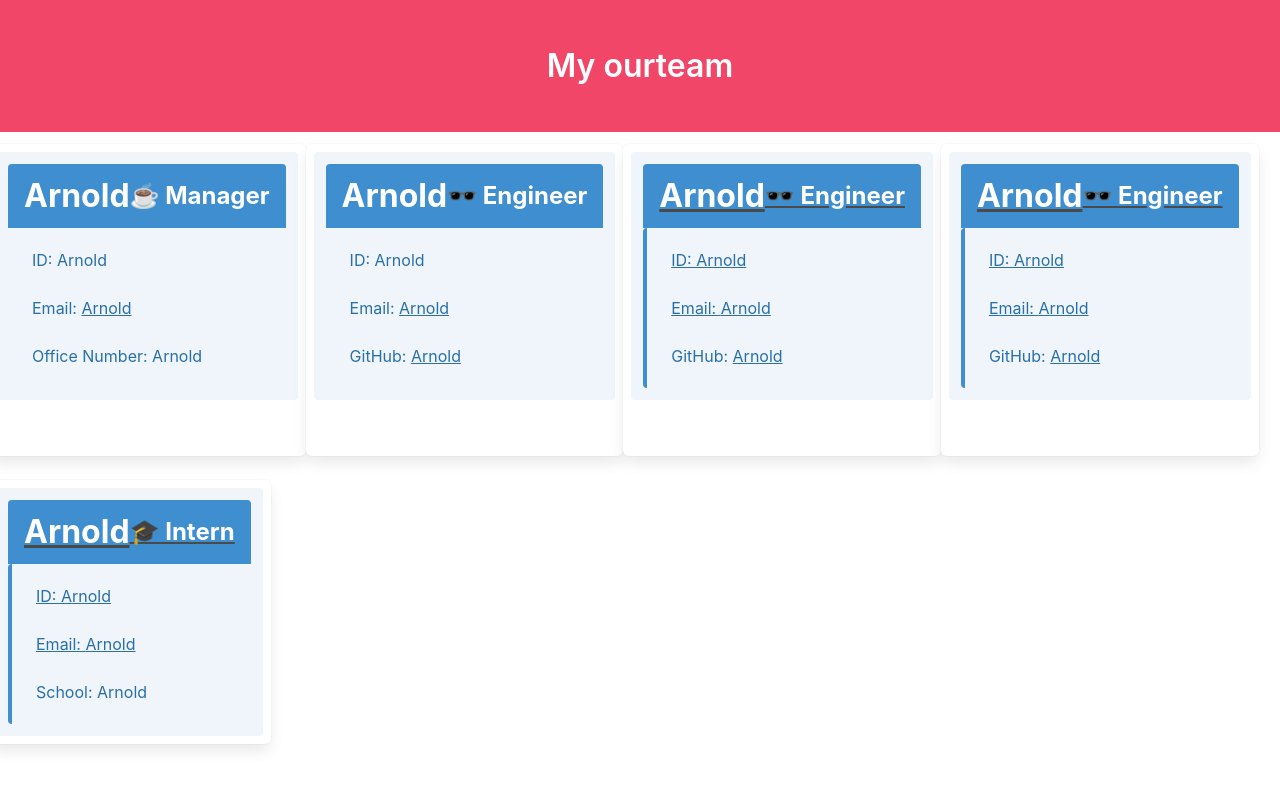
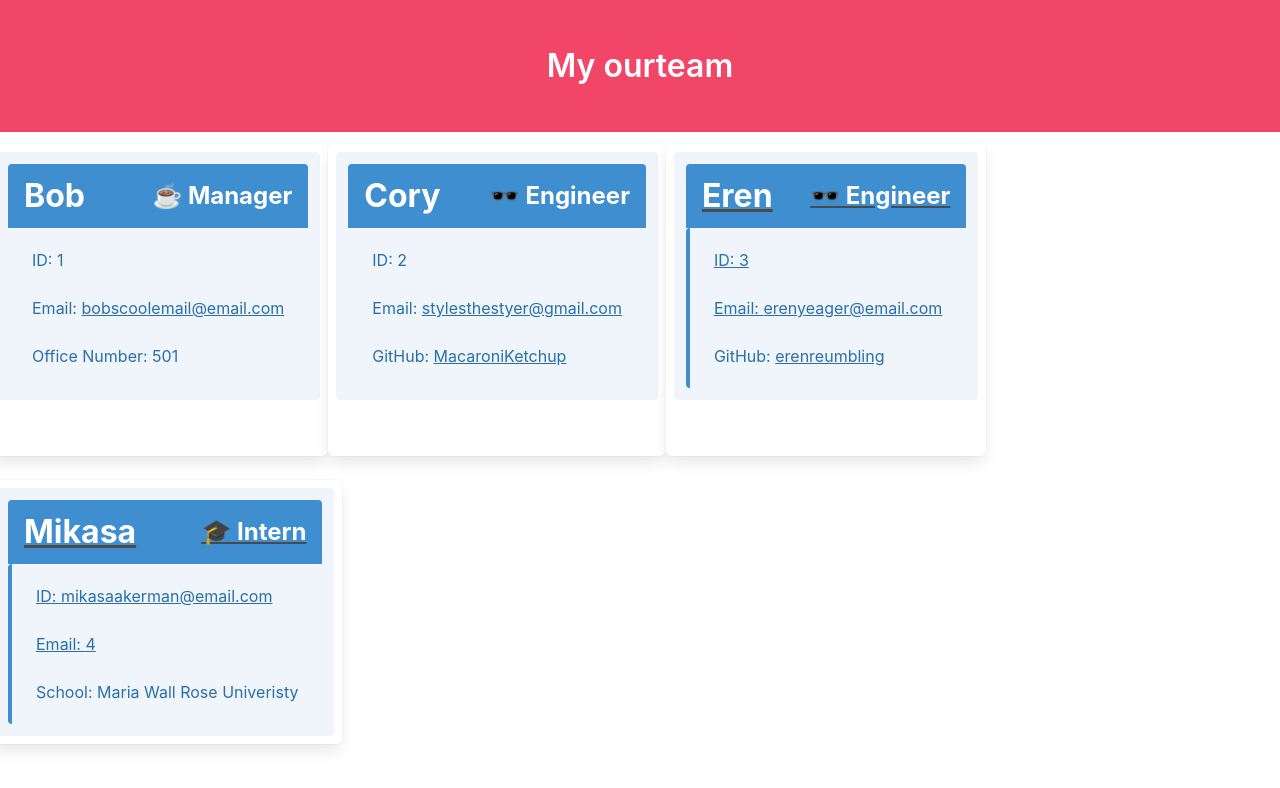
Before and after one commit to MacaroniKetchup/Team-Profile-Generator, a website: page dist/ourteam.html in a window 1280 px wide. Drawn offline with nearby package versions, Linux system fonts and the light colour scheme.

Commit message:
edited readme as will as the generated HTML file from the application

```diff
--- a/dist/ourteam.html
+++ b/dist/ourteam.html
@@ -26,15 +26,15 @@
         <div class="columns">
             <article class="column is-full message is-info">
                 <div class="message-header">
-                    <h1 class="is-size-3 has-text-weight-bold">Arnold</h1>
+                    <h1 class="is-size-3 has-text-weight-bold">Bob</h1>
                     <h2 class="is-size-4 has-text-weight-bold">☕ Manager</h2>
                 </div>
                 <div class="message-body">
-                    <p>ID: Arnold</p>
+                    <p>ID: 1</p>
                     <br>
-                    <p>Email: <a href="mailto:Arnold">Arnold</a></p>
+                    <p>Email: <a href="mailto:bobscoolemail@email.com">bobscoolemail@email.com</a></p>
                     <br>
-                    <p>Office Number: Arnold</p>
+                    <p>Office Number: 501</p>
                 </div>
             </article>
         </div>
@@ -44,15 +44,15 @@
         <div class="columns">
             <article class="column is-full message is-info">
                 <div class="message-header">
-                    <h1 class="is-size-3 has-text-weight-bold">Arnold</h1>
+                    <h1 class="is-size-3 has-text-weight-bold">Cory</h1>
                     <h2 class="is-size-4 has-text-weight-bold">🕶️ Engineer</h2>
                 </div>
                 <div class="message-body">
-                    <p>ID: Arnold</p>
+                    <p>ID: 2</p>
                     <br>
-                    <p>Email: <a href="mailto:Arnold">Arnold</a></p>
+                    <p>Email: <a href="mailto:stylesthestyer@gmail.com">stylesthestyer@gmail.com</a></p>
                     <br>
-                    <p>GitHub: <a href="https://github.com/Arnold">Arnold<a></p>
+                    <p>GitHub: <a href="https://github.com/MacaroniKetchup">MacaroniKetchup<a></p>
                 </div>
             </article>
         </div>
@@ -62,15 +62,15 @@
         <div class="columns">
             <article class="column is-full message is-info">
                 <div class="message-header">
-                    <h1 class="is-size-3 has-text-weight-bold">Arnold</h1>
+                    <h1 class="is-size-3 has-text-weight-bold">Eren</h1>
                     <h2 class="is-size-4 has-text-weight-bold">🕶️ Engineer</h2>
                 </div>
                 <div class="message-body">
-                    <p>ID: Arnold</p>
+                    <p>ID: 3</p>
                     <br>
-                    <p>Email: <a href="mailto:Arnold">Arnold</a></p>
+                    <p>Email: <a href="mailto:erenyeager@email.com">erenyeager@email.com</a></p>
                     <br>
-                    <p>GitHub: <a href="https://github.com/Arnold">Arnold<a></p>
+                    <p>GitHub: <a href="https://github.com/erenreumbling">erenreumbling<a></p>
                 </div>
             </article>
         </div>
@@ -80,33 +80,15 @@
         <div class="columns">
             <article class="column is-full message is-info">
                 <div class="message-header">
-                    <h1 class="is-size-3 has-text-weight-bold">Arnold</h1>
-                    <h2 class="is-size-4 has-text-weight-bold">🕶️ Engineer</h2>
-                </div>
-                <div class="message-body">
-                    <p>ID: Arnold</p>
-                    <br>
-                    <p>Email: <a href="mailto:Arnold">Arnold</a></p>
-                    <br>
-                    <p>GitHub: <a href="https://github.com/Arnold">Arnold<a></p>
-                </div>
-            </article>
-        </div>
-    </div>
-
-        <div class="box">
-        <div class="columns">
-            <article class="column is-full message is-info">
-                <div class="message-header">
-                    <h1 class="is-size-3 has-text-weight-bold">Arnold</h1>
+                    <h1 class="is-size-3 has-text-weight-bold">Mikasa</h1>
                     <h2 class="is-size-4 has-text-weight-bold">🎓 Intern</h2>
                 </div>
                 <div class="message-body">
-                    <p>ID: Arnold</p>
+                    <p>ID: mikasaakerman@email.com</p>
                     <br>
-                    <p>Email: <a href="mailto:Arnold">Arnold</a></p>
+                    <p>Email: <a href="mailto:4">4</a></p>
                     <br>
-                    <p>School: Arnold</p>
+                    <p>School: Maria Wall Rose Univeristy</p>
                 </div>
             </article>
         </div>
```
Also changed, not shown: README.md, assets/demo.gif (added).
